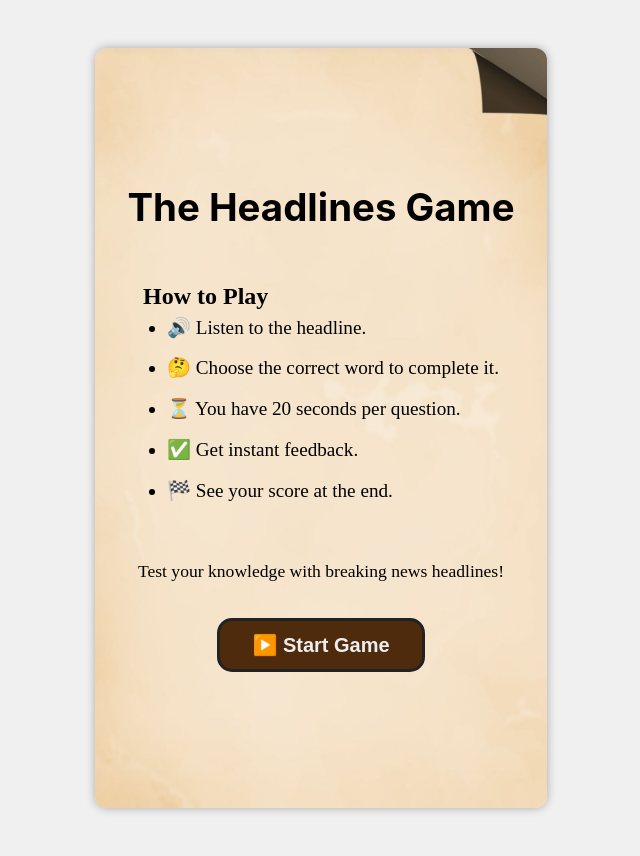
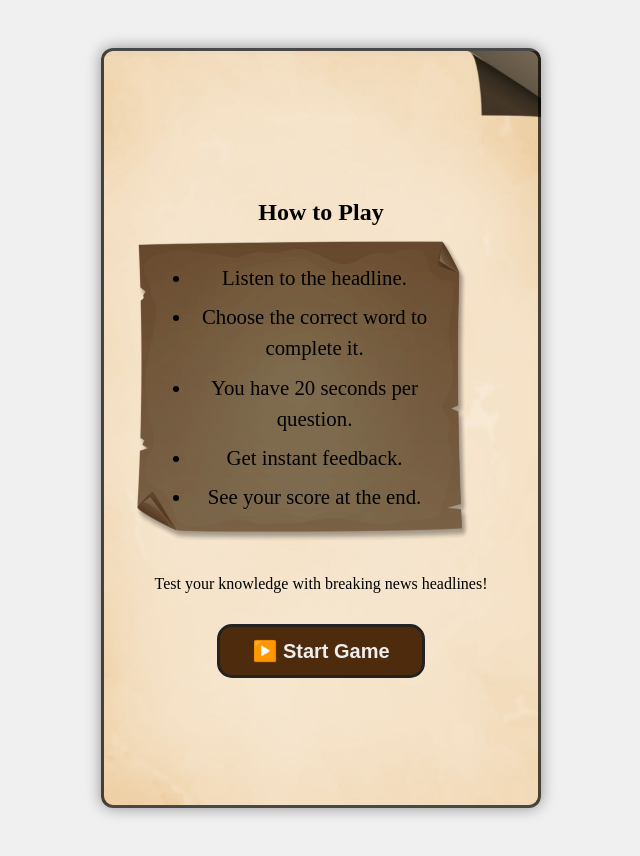
Before and after one commit to Kalmeshwar27/headlinesreact, a React (Create React App) app: page / in a window 1280 px wide. Shown: the whole page, without its empty margins (319-959 px from the left). Built offline with nearby package versions, Linux system fonts and the light colour scheme.

Commit message:
updated code

```diff
--- a/src/App.css
+++ b/src/App.css
@@ -49,39 +49,55 @@ body {
 .start-screen {
   height: 70vh;
   max-width: 500px;
-  margin: 3rem;
+  margin: 3rem auto;
   text-align: center;
   padding: 2rem;
-   background-image: url('./assets/images/bg5.jpg');
-  /* Replace with your image path */
+  background-image: url('./assets/images/bg5.jpg');
   background-size: cover;
-  /* fills the entire area */
   background-position: center;
   background-repeat: no-repeat;
   color: rgb(0, 0, 0);
   border-radius: 12px;
-  box-shadow: 0 0 10px rgba(0, 0, 0, 0.3);
-  /* background-color: rgb(230, 201, 176); */
+  border: 3px solid rgba(0, 0, 0, 0.7); /* ✨ Elegant border */
+  box-shadow: 0 0 15px rgba(0, 0, 0, 0.4);
   display: flex;
   flex-direction: column;
   justify-content: center;
   align-items: center;
   min-height: 95vh;
+  backdrop-filter: blur(2px); /* Optional: adds a slight blur to make text pop */
 }
+.start-box {
+  width: 90%;
+  max-width: 370px;
+  padding: 2rem;
+  background-image: url('./assets/images/box2.png');
+  background-size: contain;
+  background-position: center;
+  background-repeat: no-repeat;
 
+  text-align: center;
+  display: flex;
+  flex-direction: column;
+  justify-content: center;
+  align-items: center;
+  animation: fadeScaleIn 0.8s ease forwards;
+  transform: scale(0.9);
+  opacity: 0;
+}
 /* The above CSS code is styling the `<h1>` element within the `.start-screen` class. It sets the font family to a specific list of system fonts, with a fallback to generic sans-serif fonts. The font size is set to 2.75rem, margin bottom is 1rem, and the text color is set to black (rgb(0, 0, 0)). Additionally, there is a comment indicating that the color is overridden to white for readability, although this override is not present in the code snippet provided. */
-.start-screen h1 {
+/* .start-screen h1 {
   font-family: Respira system-ui, -apple-system, BlinkMacSystemFont, 'Segoe UI', Roboto, Oxygen, Ubuntu, Cantarell, 'Open Sans', 'Helvetica Neue', sans-serif;
   font-size: 2.40rem;
   margin-bottom: 1rem;
   color: rgb(0, 0, 0);
-}
+} */
 
 .start-screen p {
   color: black;
   background: image(u);
-  font-size: 1.1rem;
-  margin: 0.75rem 0;
+  font-size: 1.0rem;
+  margin: 0.40rem 0;
 }
 
 .start-button {
@@ -116,11 +132,8 @@ body {
 }
 
 .instructions {
-  /* background-image: url('./assets/images/box2.png');
-  background-size: cover;
-  background-position: center; */
-  text-align: left;
-  margin: 2rem 0;
+  text-align: center;
+  margin: 1rem 0;
   line-height: 1.5;
 }
 
@@ -129,8 +142,8 @@ body {
 }
 
 .instructions li {
-  margin-bottom: 0.75rem;
-  font-size: 1.2rem;
+  margin-bottom: 0.50rem;
+  font-size: 1.3rem;
   animation: fadeInUp 0.4s ease forwards;
   opacity: 0;
 }
@@ -195,7 +208,7 @@ body {
 /* Container */
 .container {
   width: 100%;
-  max-width: 670px;
+  max-width: 650px;
   background: url('./assets/images/bg4.jpg') no-repeat center center;
   background-size: cover;
   border-radius: 12px;
@@ -511,7 +524,26 @@ background-image: url('./assets/images/bg5.jpg'); /* Check if this is correct */
   transform: scale(0.9);
   opacity: 0;
 }
+.game-over-box {
+  width: 90%;
+  max-width: 350px;
+  height: 80%;
+  max-height: 250px;
+  padding: 2rem;
+  background-image: url('./assets/images/box.png');
+  background-size: contain;
+  background-position: center;
+  background-repeat: no-repeat;
 
+  text-align: center;
+  display: flex;
+  flex-direction: column;
+  justify-content: center;
+  align-items: center;
+  animation: fadeScaleIn 0.8s ease forwards;
+  transform: scale(0.9);
+  opacity: 0;
+}
 .game-over {
   height: 70vh;
   max-width: 500px;
--- a/src/App.js
+++ b/src/App.js
@@ -163,28 +163,31 @@ function App() {
   if (!started) {
     return (
       <div className="start-screen">
-        <h1>The Headlines Game</h1>
         <div className="instructions">
           <h2>How to Play</h2>
+           <div className="start-box">
           <ul>
-            <li>🔊 Listen to the headline.</li>
-            <li>🤔 Choose the correct word to complete it.</li>
-            <li>⏳ You have 20 seconds per question.</li>
-            <li>✅ Get instant feedback.</li>
-            <li>🏁 See your score at the end.</li>
+            <li>Listen to the headline.</li>
+            <li>Choose the correct word to complete it.</li>
+            <li>You have 20 seconds per question.</li>
+            <li>Get instant feedback.</li>
+            <li>See your score at the end.</li>
           </ul>
+        </div>
         </div>
         <p>Test your knowledge with breaking news headlines!</p>
         <button className="button-85" onClick={handleStart}>
           ▶️ Start Game
         </button>
       </div>
+
     );
   }
 
   if (gameOver) {
     return (
       <div className="game-over-screen">
+      <div class="game-over-box">
         <h1 className="game-over-text">🎉 Game Over 🎉</h1>
         <p className="final-score">
           You scored: {score} / {questions.length}
@@ -192,6 +195,7 @@ function App() {
         <button className="button-85" onClick={handleRestart}>
           🔁 Restart Game
         </button>
+      </div>
       </div>
     );
   }
```
